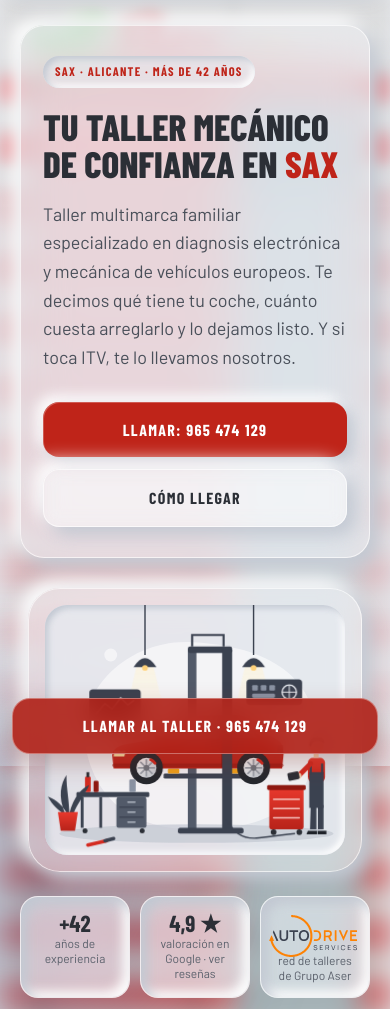
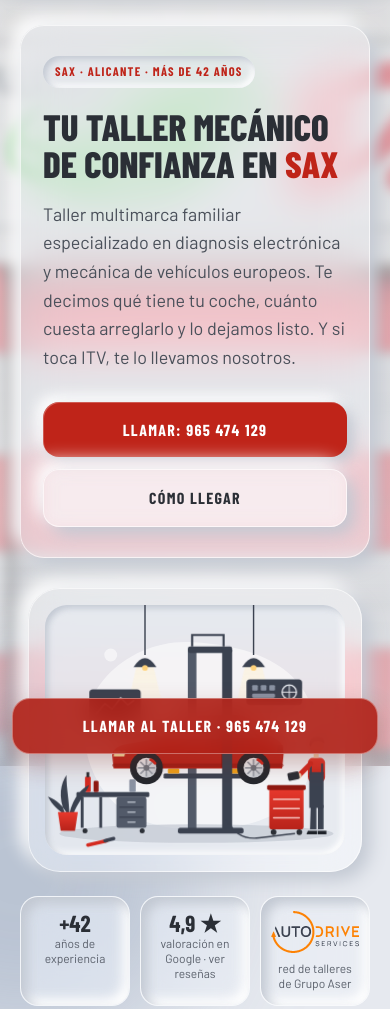
Before and after one commit to TallerDovi/tallerdovi.github.io, a plain HTML site: page index.html in a window 390 px wide. Shown: the part 78-1087 px from the top of the page. Drawn offline with Linux system fonts and the light colour scheme.

Commit message:
Add files via upload

```diff
--- a/estilo.css
+++ b/estilo.css
@@ -19,10 +19,8 @@ body{background:var(--bg);color:var(--text);font-family:'Barlow',system-ui,sans-
 .bg-fachada{position:fixed;top:89px;left:0;right:0;bottom:0;z-index:-2;pointer-events:none;overflow:hidden;container-type:size}
 .bg-fachada::before{content:"";position:absolute;inset:-6px -8px -20px;background:#d8dadd url(img/fondo-fachada.webp) no-repeat;background-size:105.86cqw auto;background-position:calc(8px - 2.96cqw) calc(6px - 4.41cqw);filter:blur(5px) saturate(1.1)}
 @media(max-width:760px){
-body{position:relative}
-.bg-fachada{position:absolute;inset:0;background:#e2e3e6}
-.bg-fachada::before{inset:72px 0 auto;height:calc(100cqw*.6);background-size:105.86cqw auto;background-position:-2.96cqw -4.41cqw;-webkit-mask-image:linear-gradient(#000 72%,transparent 90%);mask-image:linear-gradient(#000 72%,transparent 90%)}
-.bg-fachada::after{content:"";position:absolute;left:-24px;right:-24px;top:calc(72px + 43.28cqw);bottom:0;z-index:-1;background:url(img/fachada-patron.webp) 24px 0/100cqw auto repeat-y;filter:blur(14px) saturate(.9);opacity:.85}
+.bg-fachada{top:76px}
+.bg-fachada::before{inset:-8px;background-size:auto 117.57cqh;background-position:-17.2cqh calc(8px - 7.35cqh);filter:blur(6px) saturate(1.1)}
 }
 body::after{content:"";position:fixed;inset:0;z-index:-1;background:linear-gradient(180deg,rgba(230,233,239,.55),rgba(230,233,239,.72))}
 img{max-width:100%;height:auto;display:block}
@@ -71,7 +69,7 @@ h1 em{font-style:normal;color:var(--red)}
 .stat{padding:20px 26px;border-radius:22px;box-shadow:var(--in);background:rgba(230,233,239,.82)}
 .stat b{display:block;font-family:'Barlow Condensed',sans-serif;font-size:2.2rem;line-height:1.1;color:var(--text)}
 .stat-logo{display:flex;flex-direction:column;justify-content:center;align-items:flex-start}
-.stat-logo img{height:58px;width:auto;margin:4px 0 -4px -4px}
+.stat-logo img{height:58px;width:auto;margin:0 0 10px -4px}
 .stat span{color:var(--muted);font-size:.92rem}
 
 section{position:relative;padding:60px 0}
@@ -154,8 +152,6 @@ a:focus-visible,summary:focus-visible{outline:3px solid var(--red);outline-offse
 
 /* Móvil: cristal translúcido como en ordenador y ajustes de maquetación */
 @media(max-width:760px){
-body::after{background:linear-gradient(180deg,rgba(230,233,239,.5),rgba(230,233,239,.66))}
-.bg-fachada::before{filter:blur(8px) saturate(1.05)}
 .card,details,.step,ul.facts,.map,.box,.stat,.about>div:first-child,.contact>div:first-child,footer .wrap,.glass-m{background:rgba(236,239,244,.6);border:1px solid var(--glass-b);backdrop-filter:blur(16px) saturate(150%);-webkit-backdrop-filter:blur(16px) saturate(150%)}
 .card{box-shadow:6px 6px 16px rgba(150,158,172,.45),-4px -4px 12px rgba(255,255,255,.6)}
 details[open]{background:rgba(236,239,244,.72)}
@@ -170,7 +166,7 @@ h2{font-size:1.85rem}
 .stat{padding:14px 10px;text-align:center;border-radius:18px}
 .stat b{font-size:1.45rem}
 .stat span{font-size:.75rem;line-height:1.25;display:block}
-.stat-logo{align-items:center}.stat-logo img{height:auto;width:100%;max-width:120px}
+.stat-logo{align-items:center}.stat-logo img{height:auto;width:100%;max-width:120px;margin:0 0 8px}
 .contact a.tel{font-size:1.9rem}
 .float-call{background:rgba(176,32,22,.9);left:12px;right:12px;bottom:12px;padding:14px}
 footer .wrap{gap:12px}
--- a/index.html
+++ b/index.html
@@ -117,10 +117,8 @@ body{background:var(--bg);color:var(--text);font-family:'Barlow',system-ui,sans-
 .bg-fachada{position:fixed;top:89px;left:0;right:0;bottom:0;z-index:-2;pointer-events:none;overflow:hidden;container-type:size}
 .bg-fachada::before{content:"";position:absolute;inset:-6px -8px -20px;background:#d8dadd url(img/fondo-fachada.webp) no-repeat;background-size:105.86cqw auto;background-position:calc(8px - 2.96cqw) calc(6px - 4.41cqw);filter:blur(5px) saturate(1.1)}
 @media(max-width:760px){
-body{position:relative}
-.bg-fachada{position:absolute;inset:0;background:#e2e3e6}
-.bg-fachada::before{inset:72px 0 auto;height:calc(100cqw*.6);background-size:105.86cqw auto;background-position:-2.96cqw -4.41cqw;-webkit-mask-image:linear-gradient(#000 72%,transparent 90%);mask-image:linear-gradient(#000 72%,transparent 90%)}
-.bg-fachada::after{content:"";position:absolute;left:-24px;right:-24px;top:calc(72px + 43.28cqw);bottom:0;z-index:-1;background:url(img/fachada-patron.webp) 24px 0/100cqw auto repeat-y;filter:blur(14px) saturate(.9);opacity:.85}
+.bg-fachada{top:76px}
+.bg-fachada::before{inset:-8px;background-size:auto 117.57cqh;background-position:-17.2cqh calc(8px - 7.35cqh);filter:blur(6px) saturate(1.1)}
 }
 body::after{content:"";position:fixed;inset:0;z-index:-1;background:linear-gradient(180deg,rgba(230,233,239,.55),rgba(230,233,239,.72))}
 img{max-width:100%;height:auto;display:block}
@@ -169,7 +167,7 @@ h1 em{font-style:normal;color:var(--red)}
 .stat{padding:20px 26px;border-radius:22px;box-shadow:var(--in);background:rgba(230,233,239,.82)}
 .stat b{display:block;font-family:'Barlow Condensed',sans-serif;font-size:2.2rem;line-height:1.1;color:var(--text)}
 .stat-logo{display:flex;flex-direction:column;justify-content:center;align-items:flex-start}
-.stat-logo img{height:58px;width:auto;margin:4px 0 -4px -4px}
+.stat-logo img{height:58px;width:auto;margin:0 0 10px -4px}
 .stat span{color:var(--muted);font-size:.92rem}
 
 section{position:relative;padding:60px 0}
@@ -252,8 +250,6 @@ a:focus-visible,summary:focus-visible{outline:3px solid var(--red);outline-offse
 
 /* Móvil: cristal translúcido como en ordenador y ajustes de maquetación */
 @media(max-width:760px){
-body::after{background:linear-gradient(180deg,rgba(230,233,239,.5),rgba(230,233,239,.66))}
-.bg-fachada::before{filter:blur(8px) saturate(1.05)}
 .card,details,.step,ul.facts,.map,.box,.stat,.about>div:first-child,.contact>div:first-child,footer .wrap,.glass-m{background:rgba(236,239,244,.6);border:1px solid var(--glass-b);backdrop-filter:blur(16px) saturate(150%);-webkit-backdrop-filter:blur(16px) saturate(150%)}
 .card{box-shadow:6px 6px 16px rgba(150,158,172,.45),-4px -4px 12px rgba(255,255,255,.6)}
 details[open]{background:rgba(236,239,244,.72)}
@@ -268,7 +264,7 @@ h2{font-size:1.85rem}
 .stat{padding:14px 10px;text-align:center;border-radius:18px}
 .stat b{font-size:1.45rem}
 .stat span{font-size:.75rem;line-height:1.25;display:block}
-.stat-logo{align-items:center}.stat-logo img{height:auto;width:100%;max-width:120px}
+.stat-logo{align-items:center}.stat-logo img{height:auto;width:100%;max-width:120px;margin:0 0 8px}
 .contact a.tel{font-size:1.9rem}
 .float-call{background:rgba(176,32,22,.9);left:12px;right:12px;bottom:12px;padding:14px}
 footer .wrap{gap:12px}
```
